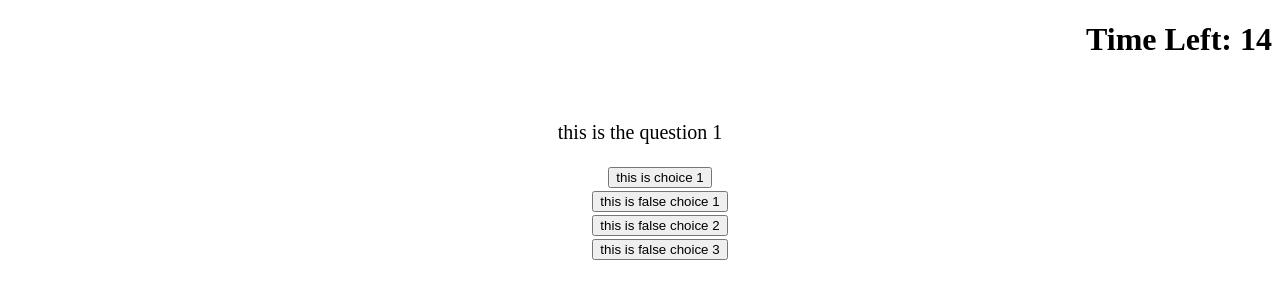
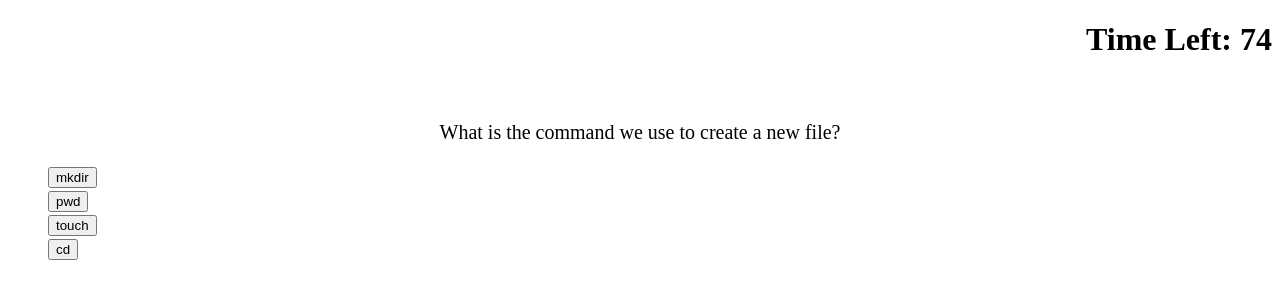
Before and after one commit to yakattak/coding-quiz, a plain HTML site: page index.html in a window 1280 px wide. Both pictures are taken after a click on the element "Click Here to Start". Drawn offline with Linux system fonts and the light colour scheme.

Commit message:
finished product - timer has issue though

```diff
--- a/assets/css/style.css
+++ b/assets/css/style.css
@@ -15,4 +15,5 @@
 
 ul {
     list-style-type: none;
+    text-align: left;
 }
--- a/assets/js/script.js
+++ b/assets/js/script.js
@@ -3,47 +3,77 @@ var questionPhraseEl = document.querySelector(".question-phrase")
 var highScores = [];
 
 var timerEl = document.getElementById('countdown');
-var timeInit = 15;
+var timeInit = 75;
 
 //create a quesiton bank
 questionBank = [
   question1 = {
-    question: "this is the question 1",
+    question: "What is the command we use to create a new file?",
     choices : {
-        choice1 : [true, "this is choice 1"],
-        choice2 : [false, "this is false choice 1"],
-        choice3 : [false, "this is false choice 2"],
-        choice4 : [false, "this is false choice 3"],
+        choice1 : [false, "mkdir"],
+        choice2 : [false, "pwd"],
+        choice3 : [true, "touch"],
+        choice4 : [false, "cd"],
         },
 
    },
-   question1 = {
-    question: "this is the question 2",
+   question2 = {
+    question: "What are the steps to create a new remote repository and then connect it to our local machine?",
     choices : {
-        choice1 : [true, "this is choice 1"],
-        choice2 : [false, "this is false choice 1"],
-        choice3 : [false, "this is false choice 2"],
-        choice4 : [false, "this is false choice 3"],
+        choice1 : [false, "First, we create a new repository with a new README file on GitHub. Then, we select the SSH option to clone the repository. Last, we use the git command 'git pull' followed by the SSH key we copied."],
+        choice2 : [false, "First, we create a new repository on GitHub. Next, we copy the URL of the repository from the address bar. Last, we use the git command 'git pull' to pull down the remote repository on to our local machine."],
+        choice3 : [false, "First, we create a new repository on GitHub. Next, we copy the URL of the repository. Last, we use the git command 'git clone' followed by the URL we copied."],
+        choice4 : [true, "First, we create a new repository with a new README file on GitHub. Then, we select the HTTPS or SSH option to copy the URL to clone the repository. Last, we use the git command 'git clone' followed by the URL we copied on our local machine."],
         },
 
    },
-   question1 = {
-    question: "this is the question 3",
+   question3 = {
+    question: "Given the following CSS selector, which HTML element would be the outermost/parent element? header nav ul li { color: white;",
     choices : {
-        choice1 : [true, "this is choice 1"],
-        choice2 : [false, "this is false choice 1"],
-        choice3 : [false, "this is false choice 2"],
-        choice4 : [false, "this is false choice 3"],
+        choice1 : [false, "<ul>"],
+        choice2 : [true, "<header>"],
+        choice3 : [false, "<nav>"],
+        choice4 : [false, "<li>"],
         },
 
    },
-   question1 = {
-    question: "this is the question 4",
+   question4 = {
+    question: "What are HTML semantic elements? ",
     choices : {
-        choice1 : [true, "this is choice 1"],
-        choice2 : [false, "this is false choice 1"],
-        choice3 : [false, "this is false choice 2"],
-        choice4 : [false, "this is false choice 3"],
+        choice1 : [false, "Semantic elements are outdated and are no longer used in HTML."],
+        choice2 : [false, "Semantic elements, like `<div>`, hold the important content together so it's easy to understand."],
+        choice3 : [true, "A semantic element clearly describes its meaning to both the browser and the developer."],
+        choice4 : [false, "A semantic element reveals nothing about its content to the browser or the developer."],
+        },
+
+   },
+   question5 = {
+    question: "What CSS declaration could you add to `<div style='width: 50%;'>` to center it? ",
+    choices : {
+        choice1 : [true, "margin: 0 auto"],
+        choice2 : [false, "float: center"],
+        choice3 : [false, "align: center"],
+        choice4 : [false, "text-align: center"],
+        },
+
+   },
+   question6 = {
+    question: "What is a pseudo-class?    ",
+    choices : {
+        choice1 : [false, "A CSS rule that contains no declarations."],
+        choice2 : [false, "A CSS declaration that hides the element."],
+        choice3 : [false, "An element that has more than one class."],
+        choice4 : [true, "A CSS keyword to target an element's state."],
+        },
+
+   },
+   question7 = {
+    question: "What is an example of a pseudo-element?",
+    choices : {
+        choice1 : [false, "::before"],
+        choice2 : [false, "::after"],
+        choice3 : [false, "::first-letter"],
+        choice4 : [true, "All of the above."],
         },
 
    },
```
